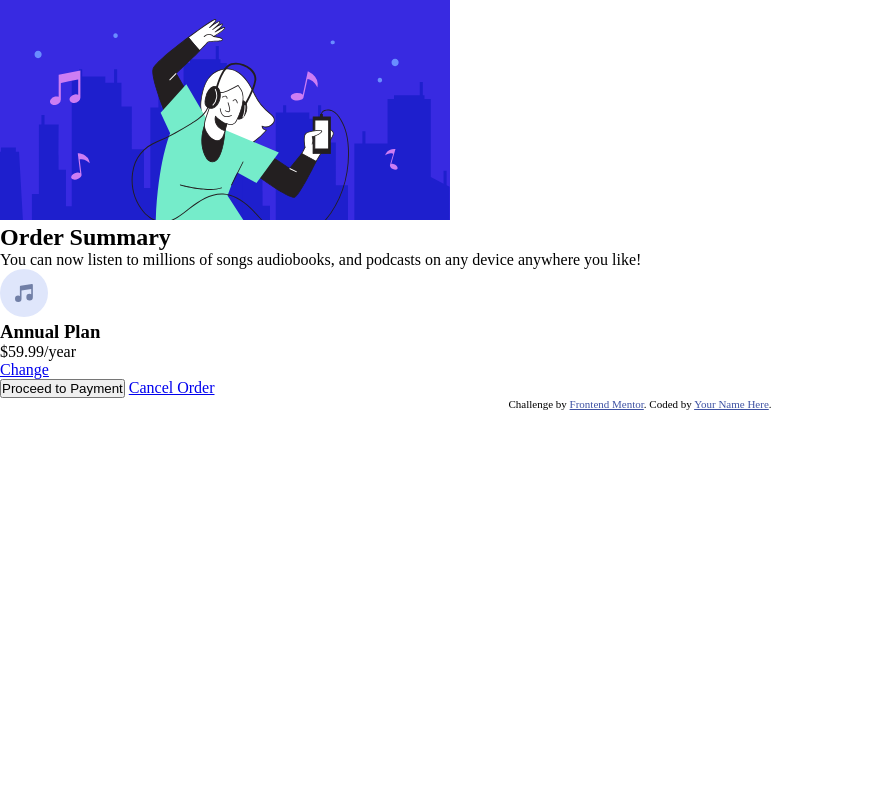
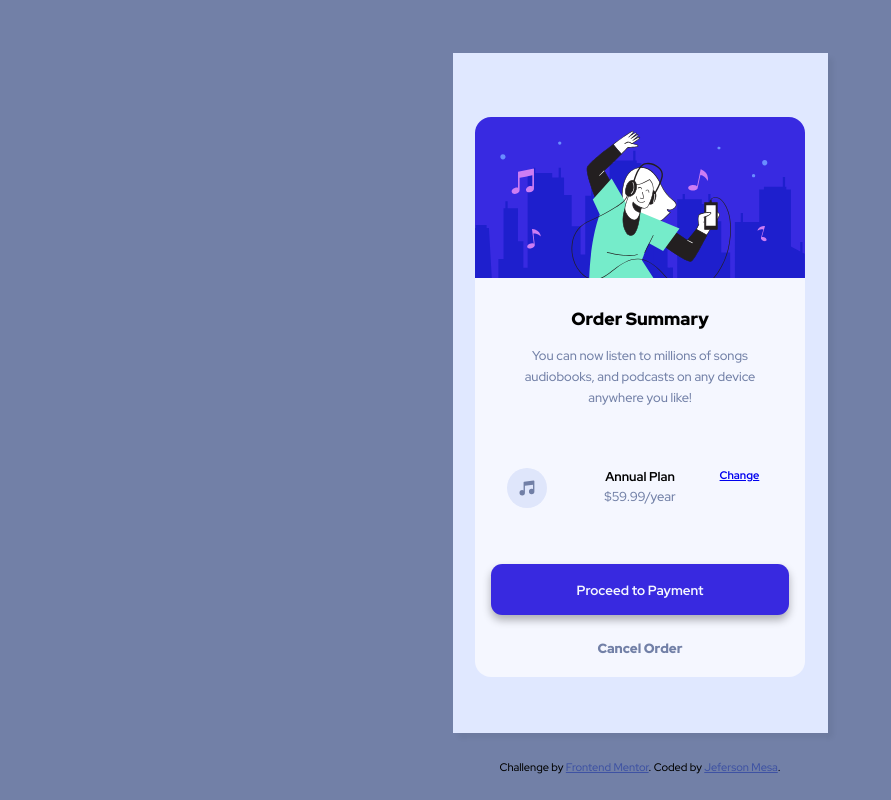
Before and after one commit to jefersond91/FrontendMentor-order-summary-component-main, a plain HTML site: page index.html in a window 1280 px wide. Shown: the whole page, without its empty margins (0-891 px from the left). Drawn offline with Linux system fonts and the light colour scheme.

Commit message:
hovers added

```diff
--- a/index.html
+++ b/index.html
@@ -5,6 +5,7 @@
   <meta name="viewport" content="width=device-width, initial-scale=1.0"> <!-- displays site properly based on user's device -->
 
   <link rel="icon" type="image/png" sizes="32x32" href="./images/favicon-32x32.png">
+  <link href="https://fonts.googleapis.com/css2?family=Red+Hat+Display:wght@500;700;900&display=swap" rel="stylesheet">
   <link rel="stylesheet" href="./style.css">
 
   <title>Frontend Mentor | Order summary card</title>
@@ -12,10 +13,12 @@
 <body>
 
   <div class="container">
-    <article>
+    <div class="box">
+      <article class="main-img">
         <img src="./images/illustration-hero.svg" alt="">
       </article>
-    <article>
+
+      <article class="summary">
         <h1>Order Summary</h1>
         <p>
           You can now listen to millions of songs audiobooks, and podcasts on any
@@ -23,24 +26,29 @@
         </p>
       </article>
 
-    <article>
+      <article class="plan">
         <img src="./images/icon-music.svg" alt="">
-      <h3>Annual Plan</h3>
+        <h4>Annual Plan</h4>
         <p>
           $59.99/year
         </p>
         <a href="#">Change</a>
       </article>
 
-    <article>
-      <button>Proceed to Payment</button>
-      <a href="#">Cancel Order</a>
+      <article class="button">
+        <button>
+          Proceed to Payment
+        </button>
+        <button>
+          Cancel Order
+        </button>
       </article>
+    </div class="box"v>
   </div>
 
-  <div class="attribution">
+  <footer class="attribution">
     Challenge by <a href="https://www.frontendmentor.io?ref=challenge" target="_blank">Frontend Mentor</a>.
-    Coded by <a href="#">Your Name Here</a>.
-  </div>
+    Coded by <a href="#">Jeferson Mesa</a>.
+  </footer>
 </body>
 </html>
--- a/style.css
+++ b/style.css
@@ -1,11 +1,10 @@
 :root{
-  --Soft-blue: hsl(215, 51%, 70%);
-  --Cyan: hsl(178, 100%, 50%);
-  --Cyan-transparent: hsla(178, 100%, 50%, 0.6);
-  --Very-dark-blue-mainBG: hsl(217, 54%, 11%);
-  --Very-dark-blue-cardBG: hsl(216, 50%, 16%);
-  --Very-dark-blue-line: hsl(215, 32%, 27%);
-  --White: hsl(0, 0%, 100%);
+  --Pale-blue: hsl(225, 100%, 94%);
+  --Bright-blue: hsl(245, 75%, 52%);
+  --Bright-pale-blue: hsla(245, 50%, 43%, 0.904);
+  --Very-pale-blue: hsl(225, 100%, 98%);
+  --Desaturated-blue: hsl(224, 23%, 55%);
+  --Dark-blue: hsl(223, 47%, 23%);
 }
 
 *{
@@ -14,6 +13,147 @@ padding: 0;
 box-sizing: border-box;
 }
 
+img{
+  max-width: 100%;
+}
 
-.attribution { font-size: 11px; text-align: center; }
-    .attribution a { color: hsl(228, 45%, 44%); }
+body{
+  background-color: var(--Desaturated-blue);
+  font-family: "Red Hat Display", sans-serif;
+  display: flex;
+  flex-direction: column;
+  justify-content: center;
+  align-items: center;
+  text-align: center;
+  height: calc(100vh - 1px);
+}
+
+.container{
+  background-color: var(--Pale-blue);
+  max-width: 375px;
+  height: 85vh;
+  padding: 4rem 1.4rem;
+  margin: 1.7rem;
+  box-shadow: 5px 5px 5px rgba(0, 0, 0, 0.05);
+}
+
+.container .box{
+  background-color: var(--Very-pale-blue);
+  border-radius: 1rem;
+  height: 70vh;
+}
+
+.container .main-img img{
+  border-radius: 1rem 1rem 0 0;
+}
+
+.container .summary{
+  padding: 1.5rem;
+  display: flex;
+  flex-direction: column;
+  grid-gap: 1rem;
+}
+
+.container .summary h1{
+  font-size: 1.1rem;
+  font-weight: 900;
+}
+
+.container .summary p{
+  font-size: 0.8rem;
+  font-weight: 500;
+  line-height: 1.3rem;
+  color: var(--Desaturated-blue);
+}
+
+.container .plan{
+  width: 90%;
+  margin: 20px auto;
+  background-color: var(--very-Pale-blue);
+  padding: 1rem;
+  border-radius: 5px;
+  display: grid;
+  grid-template-columns: 1fr 2fr 1fr;
+  grid-template-rows: repeat(2,1fr);
+}
+
+.container .plan img{
+  grid-column: 1/2;
+  grid-row: 1/3;
+  width: 40px;
+}
+
+.container .plan h4{
+  grid-column: 2/3;
+  grid-row: 1/2;
+  font-size: 0.8rem;
+}
+
+.container .plan p{
+  grid-column: 2/3;
+  grid-row: 2/3;
+  font-size: 13px;
+  color: var(--Desaturated-blue);
+}
+
+.container .plan a{
+  grid-column: 3/4;
+  grid-row: 1/3;
+  font-size: 11px;
+  font-weight: 700;
+}
+
+.container .plan a:hover{
+  color: var(--Bright-pale-blue);
+}
+
+.container .button{
+  display: flex;
+  flex-direction: column;
+  justify-content: start;
+  align-items: center;
+  height: 15vh;
+  gap: 16px;
+  padding-top: 20px;
+}
+
+.container .button button:first-child{
+  background-color: var(--Bright-blue);
+  color: var(--Very-pale-blue);
+  font-weight: 700;
+  font-family: "Red Hat Display";
+  border: none;
+  border-radius: 0.7rem;
+  box-shadow: 0px 5px 8px rgba(0, 0, 0, 0.3);
+  width: 90%;
+  height: 70px;
+}
+
+.container .button button:first-child:hover{
+  opacity: 0.8;
+  cursor: pointer;
+}
+
+.container .button button:last-child{
+  background-color: transparent;
+  color: var(--Desaturated-blue);
+  font-weight: 900;
+  font-family: "Red Hat Display";
+  border: none;
+  border-radius: 0.5rem;
+  width: 90%;
+  height: 45px;
+}
+
+.container .button button:last-child:hover{
+  color: var(--Dark-blue);
+  cursor: pointer;
+}
+
+.attribution {
+  font-size: 11px;
+  text-align: center;
+}
+.attribution a {
+  color: hsl(228, 45%, 44%);
+}
```
Lines whose indentation alone changed are shown as unchanged.
